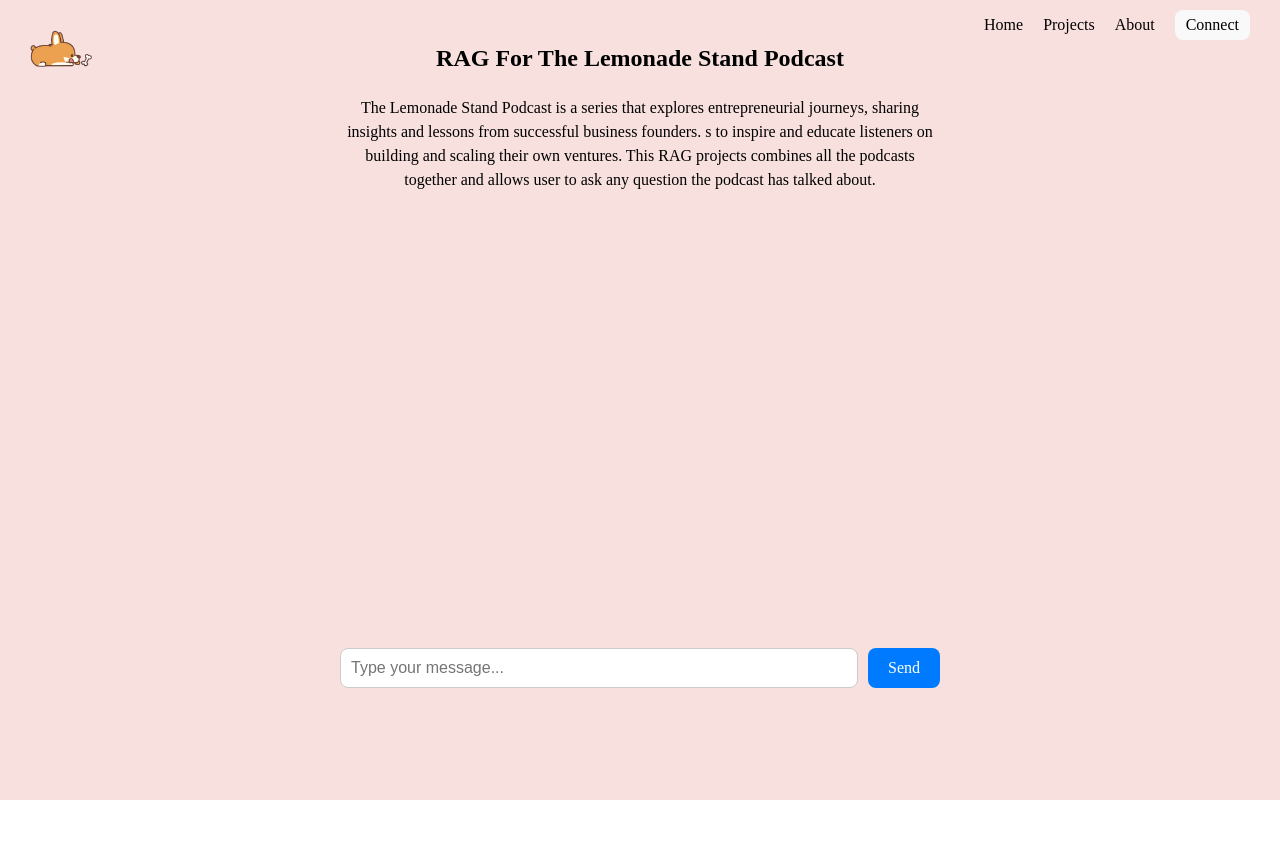
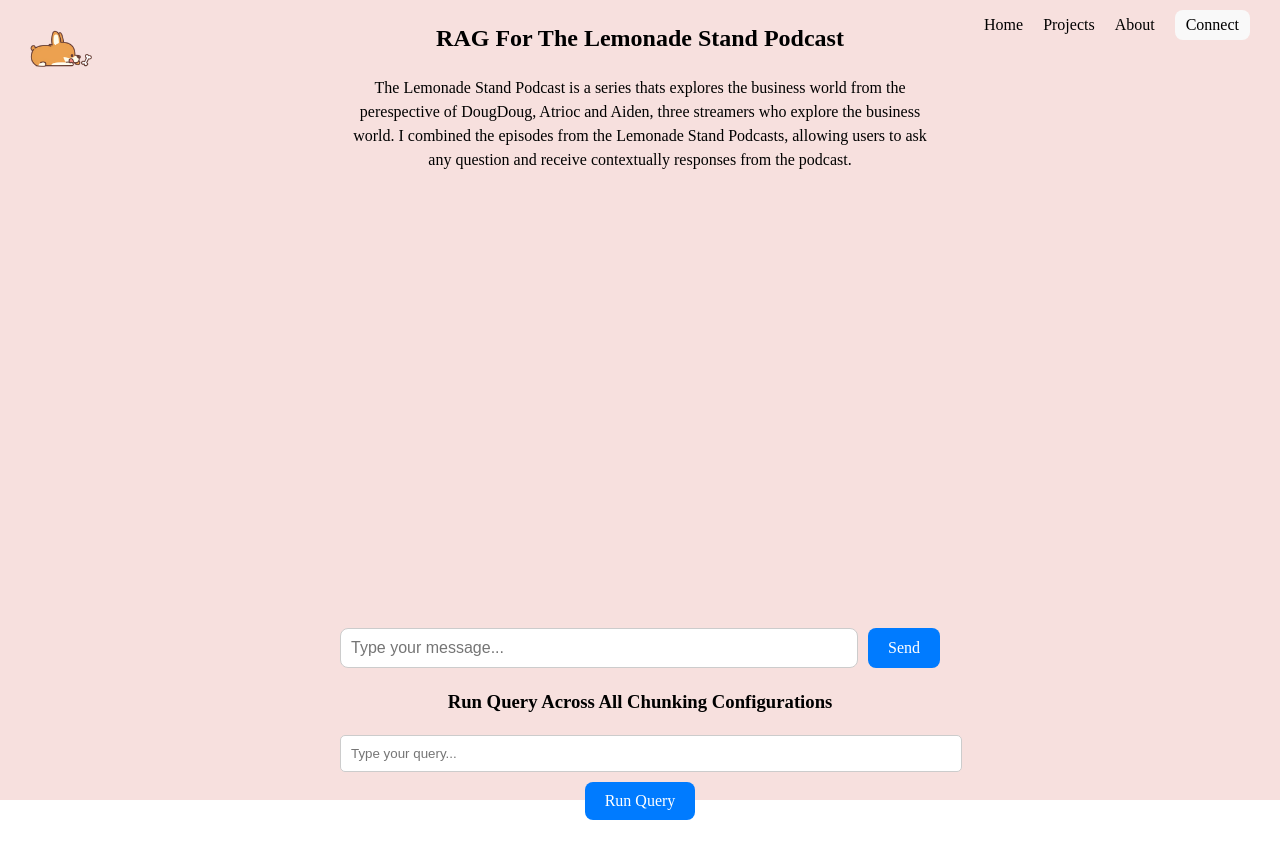
Before and after one commit to CaiBenjamin/personal_website, a React (Vite) app: page /projects/RagProject in a window 1280 px wide. Shown: the top 858 px of the page. Built offline with nearby package versions, Linux system fonts and the light colour scheme; a web font is replaced by a local one.

Commit message:
update backend

```diff
--- a/src/RagProject.jsx
+++ b/src/RagProject.jsx
@@ -6,7 +6,8 @@ function RagProject() {
   const [isLoading, setIsLoading] = useState(false); // State for loading indicator
   const [chatHistory, setChatHistory] = useState([]); // State for chat history
 
-  const backendUrl = import.meta.env.VITE_BACKEND_URL || 'https://personal-website-c07i.onrender.com';
+  const backendUrl = 'https://personal-website-c07i.onrender.com';
+
   const handleQueryChange = (event) => {
     setQuery(event.target.value); // Update query state
   };
@@ -49,12 +50,46 @@ function RagProject() {
       });
   };
 
+  const handleSubmitAllConfigs = () => {
+    if (!query.trim()) return; // Prevent empty queries
+
+    setIsLoading(true); // Show loading indicator
+    const data = {
+      query: query, // Use the query state
+    };
+
+    fetch(`${backendUrl}/api/process-all-configs`, {
+      method: 'POST',
+      headers: {
+        'Content-Type': 'application/json',
+      },
+      body: JSON.stringify(data),
+    })
+      .then((response) => {
+        if (!response.ok) {
+          throw new Error(`Server error: ${response.statusText}`);
+        }
+        return response.json();
+      })
+      .then((result) => {
+        console.log('Response from backend for all configs:', result); // Display the result
+        setChatHistory((prev) => [...prev, { sender: 'bot', message: result.output || result.error }]);
+      })
+      .catch((error) => {
+        console.error('Error sending data to backend for all configs:', error);
+        setChatHistory((prev) => [...prev, { sender: 'bot', message: 'Error: Unable to process the request for all configurations. Please try again later.' }]);
+      })
+      .finally(() => {
+        setIsLoading(false); // Hide loading indicator
+        setQuery(''); // Clear the input field
+      });
+  };
+
   return (
     <div style={{ fontFamily: 'Sour Gummy, cursive', maxWidth: '600px', margin: '0 auto' }}>
       <h2>RAG For The Lemonade Stand Podcast</h2>
-    <p>The Lemonade Stand Podcast is a series that explores entrepreneurial journeys, sharing insights and lessons from successful business founders.
-     s to inspire and educate listeners on building and scaling their own ventures. This RAG projects combines all the podcasts together and allows user to ask
-     any question the podcast has talked about.</p>
+    <p>The Lemonade Stand Podcast is a series thats explores the business world from the perespective of DougDoug, Atrioc and Aiden, three streamers who explore the business world.
+    I combined the episodes from the Lemonade Stand Podcasts, allowing users to ask any question and receive contextually responses from the podcast.</p>
 
       <div
         style={{
@@ -120,6 +155,33 @@ function RagProject() {
           <p>Loading...</p>
         </div>
       )}
+
+      {/* Query Input for All Configurations */}
+      <div style={{ marginTop: '20px' }}>
+        <h3>Run Query Across All Chunking Configurations</h3>
+        <input
+          type="text"
+          value={query}
+          onChange={(e) => setQuery(e.target.value)}
+          placeholder="Type your query..."
+          style={{ width: '100%', padding: '10px', borderRadius: '5px', border: '1px solid #ccc' }}
+        />
+        <button
+          onClick={handleSubmitAllConfigs}
+          style={{
+            marginTop: '10px',
+            padding: '10px 20px',
+            fontSize: '16px',
+            cursor: 'pointer',
+            borderRadius: '8px',
+            backgroundColor: '#007bff',
+            color: '#fff',
+            border: 'none',
+          }}
+        >
+          Run Query
+        </button>
+      </div>
     </div>
   );
 }
```
Also changed, not shown: 1 other file (tests, documents, lock files or other folders).
